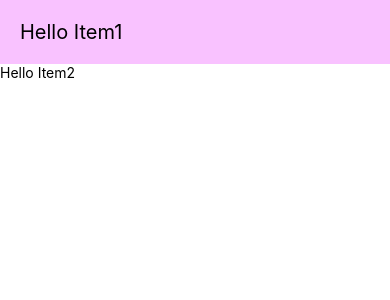
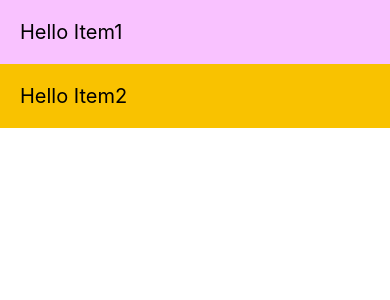
Before and after one commit to deploy-edu/CustomComponent, a React Native app: screen / in a window 390 px wide. Shown: the top 300 px of the page. Built offline with nearby package versions, Linux system fonts and the light colour scheme.

Commit message:
Item2 스타일 추가

```diff
--- a/App.tsx
+++ b/App.tsx
@@ -15,8 +15,19 @@ const Item: FC<Props> = ({ title }) => {
 
 function Item2({ title }: Props) {
   return (
-    <View>
-      <Text>{title}</Text>
+    <View
+      style={{
+        padding: 20,
+        backgroundColor: '#f9c200',
+      }}
+    >
+      <Text
+        style={{
+          fontSize: 20,
+        }}
+      >
+        {title}
+      </Text>
     </View>
   );
 }
```
